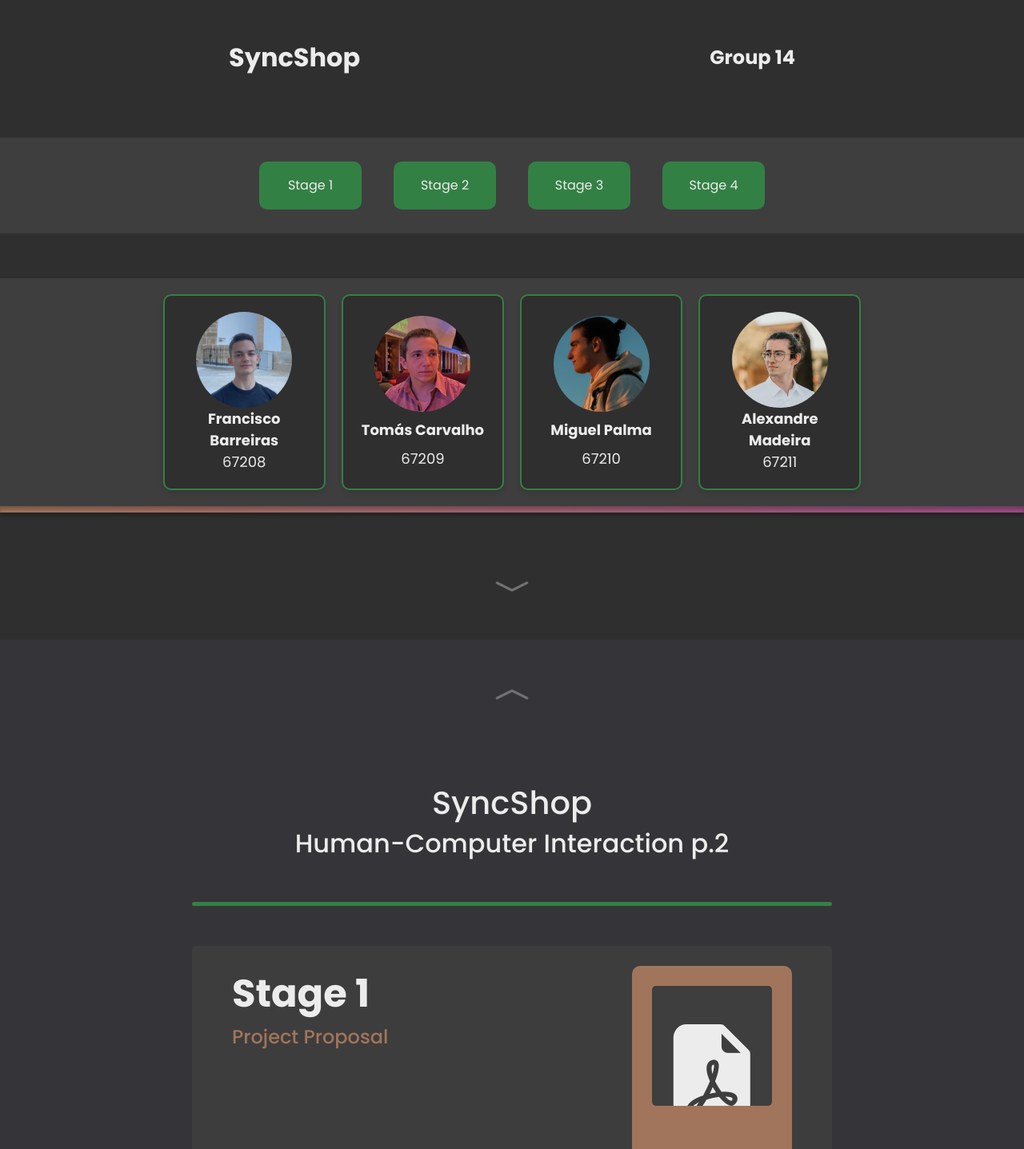
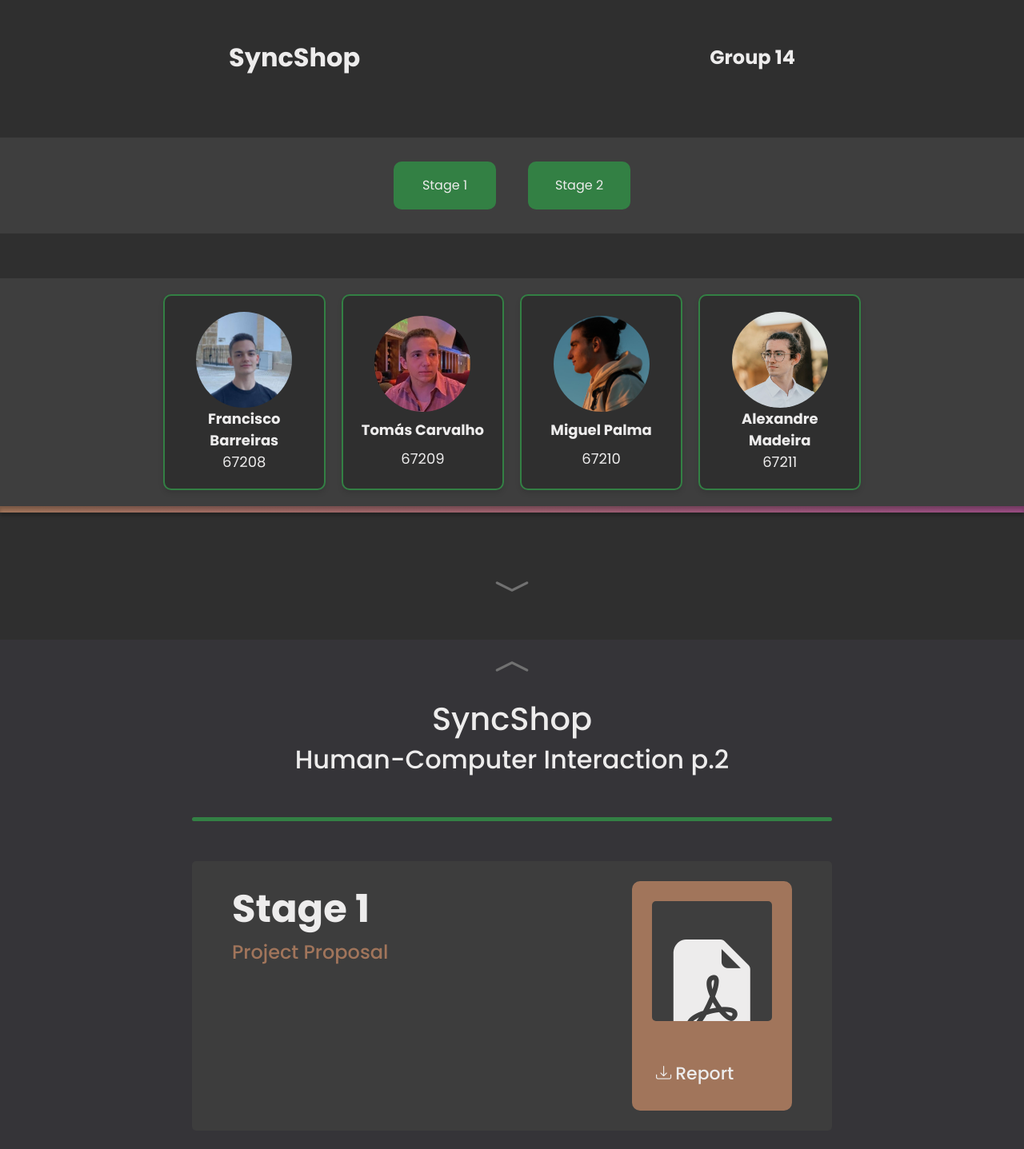
Before and after one commit to tomascarvalho7/ipm-group14-2324, a React (Vite) app in the folder website/: page / in a window 1280 px wide. Shown: the top 1437 px of the page at 80% size. Built offline with nearby package versions, Linux system fonts and the light colour scheme; the HTML template or start-up script is replaced by a standard one.

Commit message:
Adds stage 2 to the UI

```diff
--- a/website/src/StageList.tsx
+++ b/website/src/StageList.tsx
@@ -26,7 +26,7 @@ export function StageList(props: { showInfo: () => void; }) {
 
   return (
     <div className="stagelist">
-      {[1, 2, 3, 4].map((stageNr) => (
+      {[1, 2].map((stageNr) => (
         <div key={stageNr} className="stage" onClick={() => handleStageClick(stageNr)}>
           Stage {stageNr}
         </div>
--- a/website/src/routes/home.tsx
+++ b/website/src/routes/home.tsx
@@ -52,6 +52,7 @@ export function Home() {
 
       <div className="content-list">
         <ContentItem element={ <Stage stageNr={1} description="Project Proposal"/> }  />
+        <ContentItem element={ <Stage stageNr={2} description="User and Task Analysis"/> }  />
       </div>
 
     </div>
```
